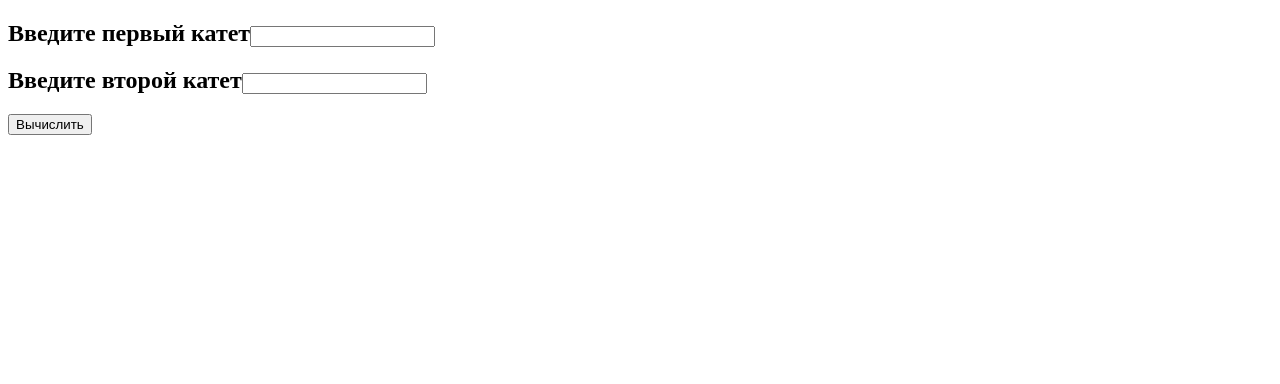
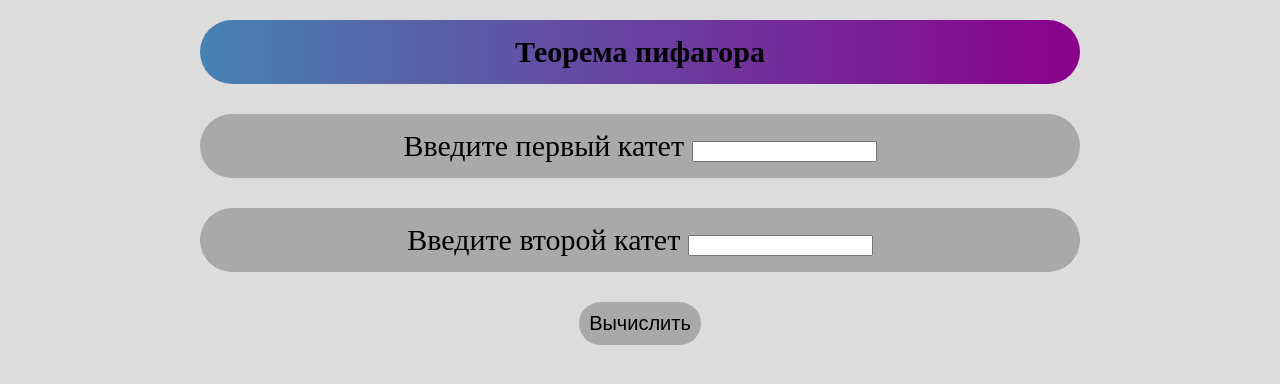
Before and after one commit to eightlix/test, a plain HTML site: page index.html in a window 1280 px wide. Drawn offline with Linux system fonts and the light colour scheme.

Commit message:
Обновил дизайн

```diff
--- a/index.html
+++ b/index.html
@@ -1,6 +1,7 @@
 <!DOCTYPE html>
 <html lang="ru">
 <head>
+	<link rel="stylesheet" type="text/css" href="style.css">
 	<meta charset="utf-8">
 	<title>Теорема пифагора</title>
 
@@ -21,10 +22,14 @@
 </head>
 <body>
 
-	<h2 style="size: 16px;">Введите первый катет<input type="text" id="PerviyKatet"></h2>
-	<h2 style="size: 16px;">Введите второй катет<input type="text" id="VtoroyKatet"></h2>
+	<h1>Теорема пифагора</h1>
 
-	<button onclick="vicheslit()">Вычислить</button>
+	<p class="glavnoe">Введите первый катет <input type="text" id="PerviyKatet"><p>
+	<p class="glavnoe">Введите второй катет <input type="text" id="VtoroyKatet"></p>
+
+	<div id="knopka11">
+		<button onclick="vicheslit()" style="background-color: #A9A9A9; border-radius: 8em; padding: 10px; text-align: center; font-size: 15px; border:0px; font-size: 20px;">Вычислить</button>
+	</div>
 
 </body>
 </html>
--- /dev/null
+++ b/style.css
@@ -0,0 +1,29 @@
+body {
+	background-color: #DCDCDC;
+	margin-right: 200px;
+	margin-left: 200px;
+}
+
+h1 {
+	border-radius: 8em;
+	font-size: 30px;
+	text-align: center;
+	background:linear-gradient(to right, #4682B4, #8B008B);
+	padding: 15px;
+
+}
+
+.glavnoe {
+	border-radius: 8em;
+	background-color:#A9A9A9;
+	font-size: 30px;
+	text-align: center;
+	padding-left: 0px;
+	padding-right: 0px;
+	padding-top: 15px;
+	padding-bottom: 15px;
+}
+
+#knopka11 {
+	text-align: center;
+}
```
